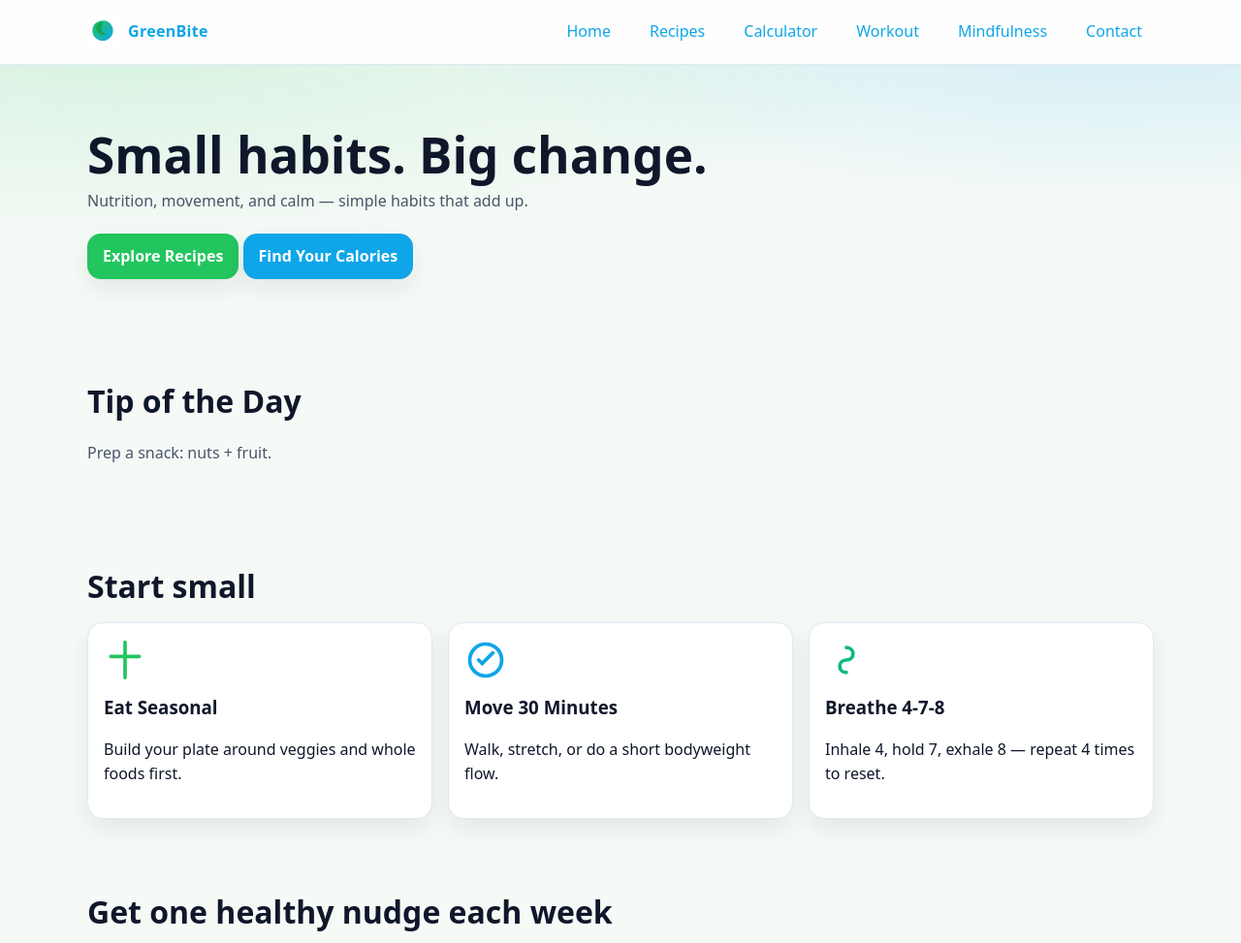
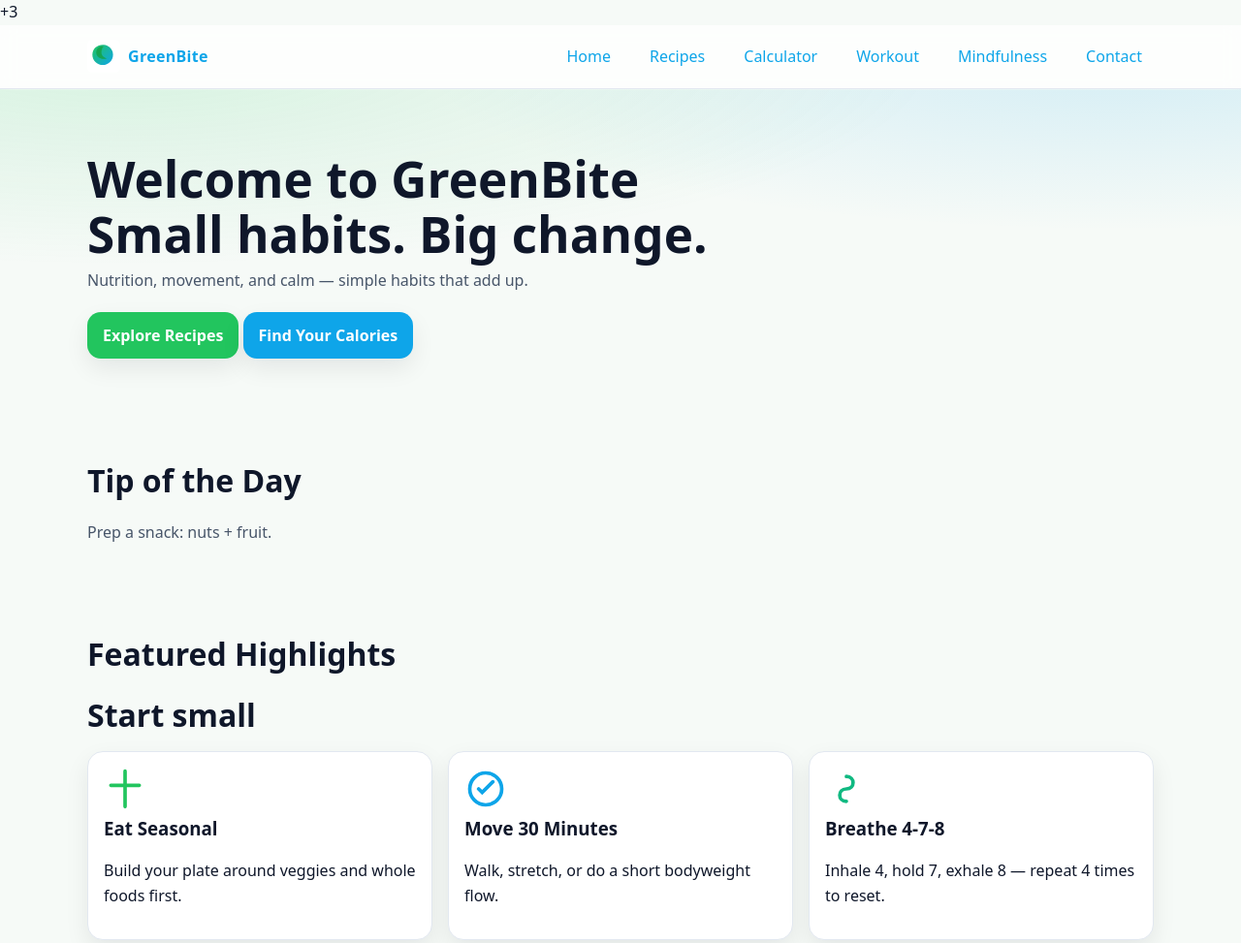
Before and after one commit to nethumgayindu-code/GreenBite, a plain HTML site: page index.html in a window 1280 px wide. Shown: the top 973 px of the page at 97% size. Drawn offline with Linux system fonts and the light colour scheme.

Commit message:
second commit

```diff
--- a/index.html
+++ b/index.html
@@ -1,3 +1,4 @@
++3
 <!doctype html>
 <html lang="en">
 <head>
@@ -40,7 +41,8 @@
     <section class="hero">
       <div class="container">
         <h1>
-          <span id="rotating-text" style="transition:opacity .22s ease; display:inline-block"></span>
+         Welcome to GreenBite
+         <span id="rotating-text" style="transition:opacity .22s ease; display:inline-block"></span>
         </h1>
         <p class="lead">Nutrition, movement, and calm — simple habits that add up.</p>
         <a class="btn" href="./recipes.html">Explore Recipes</a>
@@ -59,7 +61,7 @@
     <!-- FEATURED CARDS -->
     <section class="section">
       <div class="container">
-          <h2></h2>
+      <h2>Featured Highlights</h2>
         <h2 class="reveal">Start small</h2>
         <div class="grid-3">
           <article class="card reveal">
```
